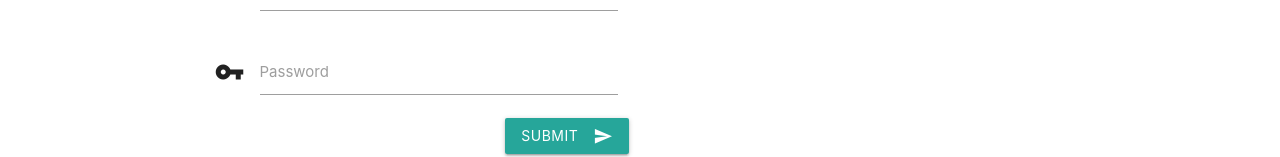
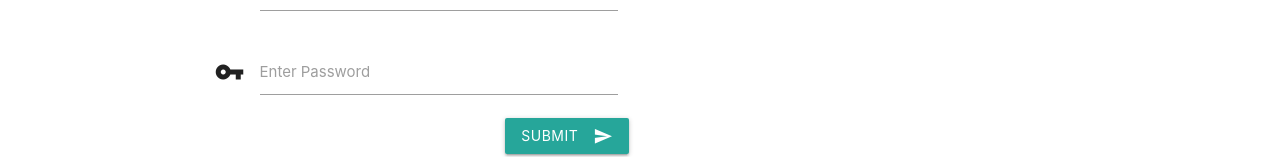
Before and after one commit to SreekanthJaladanki/React-SpringBoot-Mongodb, a React (Create React App) app in the folder app/: page / in a window 1280 px wide. Shown: the part 198-355 px from the top of the page. Built offline with nearby package versions, Linux system fonts and the light colour scheme; no server answers.

Commit message:
Update App.js

```diff
--- a/app/src/App.js
+++ b/app/src/App.js
@@ -81,7 +81,7 @@ class  App extends React.Component {
                   <div className="input-field col s12">
                     <i className="material-icons prefix">vpn_key</i>
                     <input value={this.state.password} onChange={(e)=>this.setState({password:e.target.value})} type="password" id="autocomplete-input" className="autocomplete"  />
-                    <label htmlFor="autocomplete-input">Password</label>
+                    <label htmlFor="autocomplete-input">Enter Password</label>
                   </div>
                   <button className="btn waves-effect waves-light right" type="submit" name="action">Submit
                     <i className="material-icons right">send</i>
```
